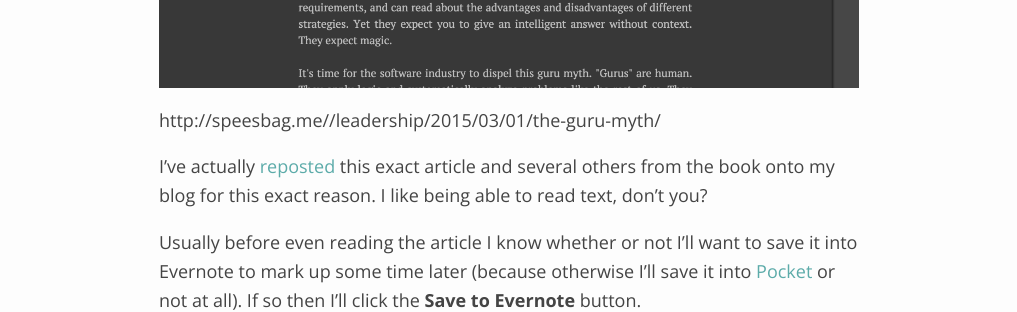
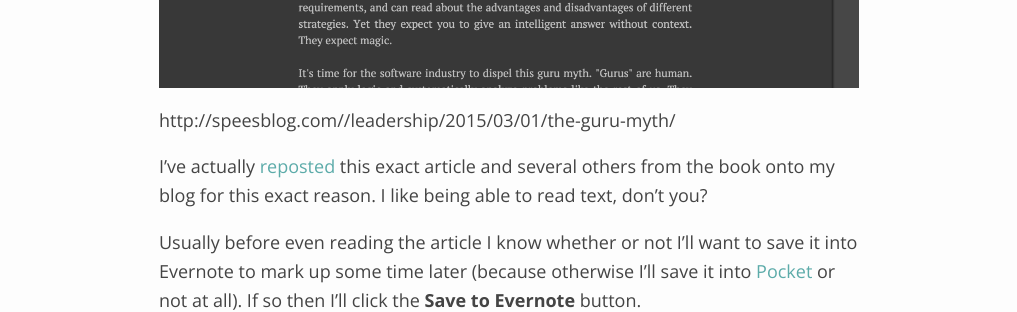
Before and after one commit to shelbyspees/speesblog, a Jekyll site: the page built from _posts/2015-04-06-wiki.md, in a window 1280 px wide and 900 px high, scrolled down 3128 px. Shown: the part 152-464 px from the top of the window, without its empty margins (131-1148 px from the left). Built offline with Jekyll 4.4.1, drawn with Linux system fonts in a browser that asks for light colours; nearby versions of some CDN libraries; some of the changed lines change nothing that is shown.

Commit message:
Fix url in _config

```diff
--- a/_config.yml
+++ b/_config.yml
@@ -1,6 +1,6 @@
 title:            speesblog.com
 description:      my external brain.
-url:              http://speesbag.me/
+url:              http://speesblog.com/
 baseurl:
 portfoliourl:     http://shelbyspees.com/
 
```
